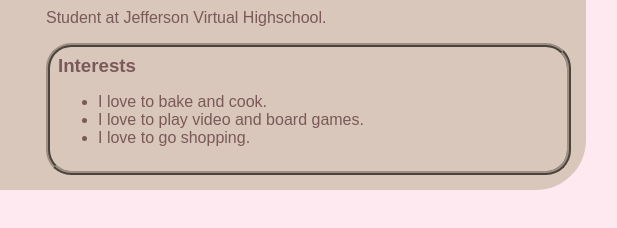
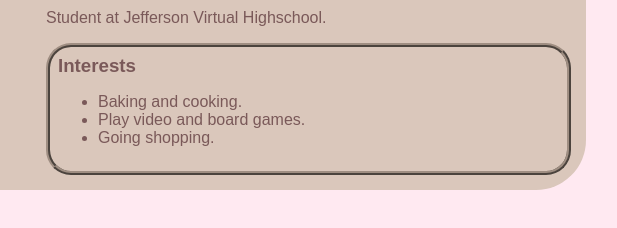
Before and after one commit to lailabeary/lailabeary.github.io, a plain HTML site: page index.html in a window 1280 px wide. Shown: the part 158-386 px from the top of the page, 454-1071 px from the left. Drawn offline with Linux system fonts and the light colour scheme.

Commit message:
add index.html and css files

```diff
--- a/index.html
+++ b/index.html
@@ -34,9 +34,9 @@
                     <div id="interests">
                         <h3>Interests</h3>
                         <ul>
-                            <li>I love to bake and cook.</li>
-                            <li>I love to play video and board games.</li>
-                            <li>I love to go shopping.</li>
+                            <li>Baking and cooking.</li>
+                            <li>Play video and board games.</li>
+                            <li>Going shopping.</li>
                         </ul>
                     </div>
 
```
